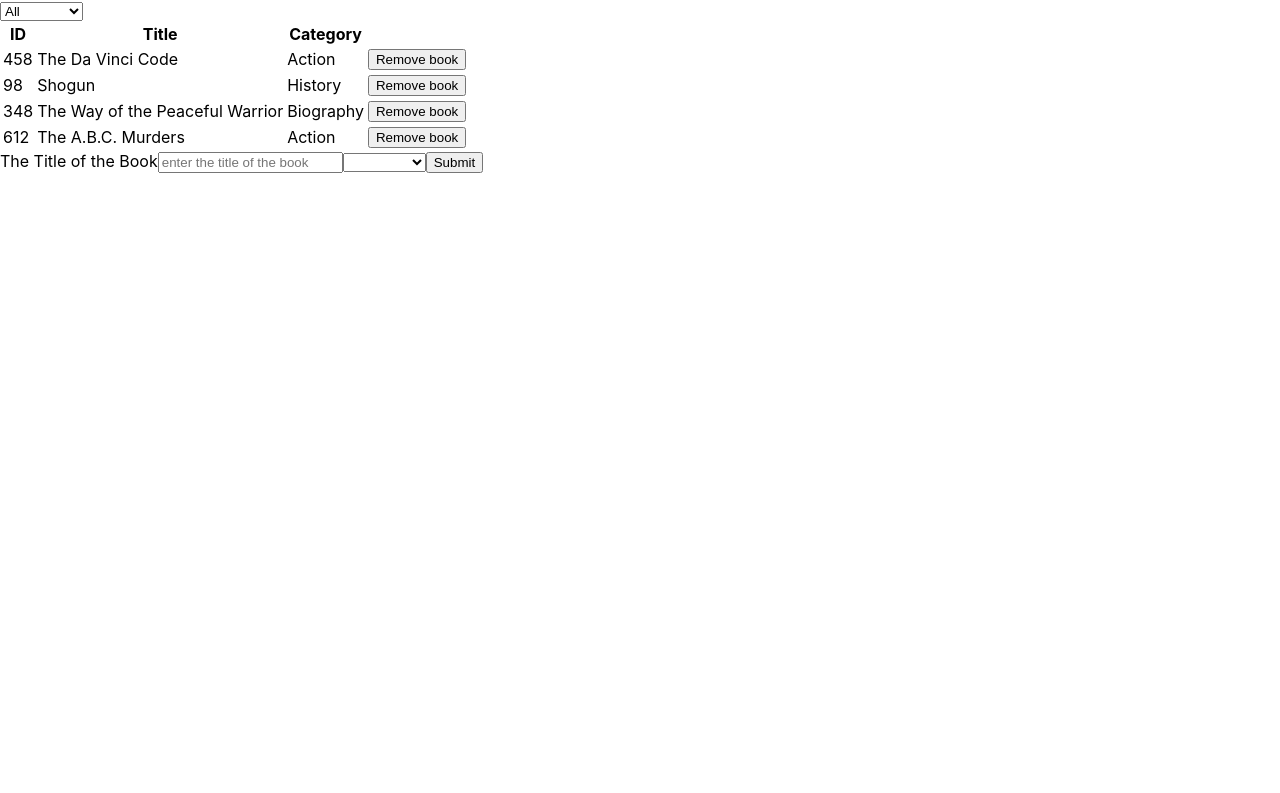
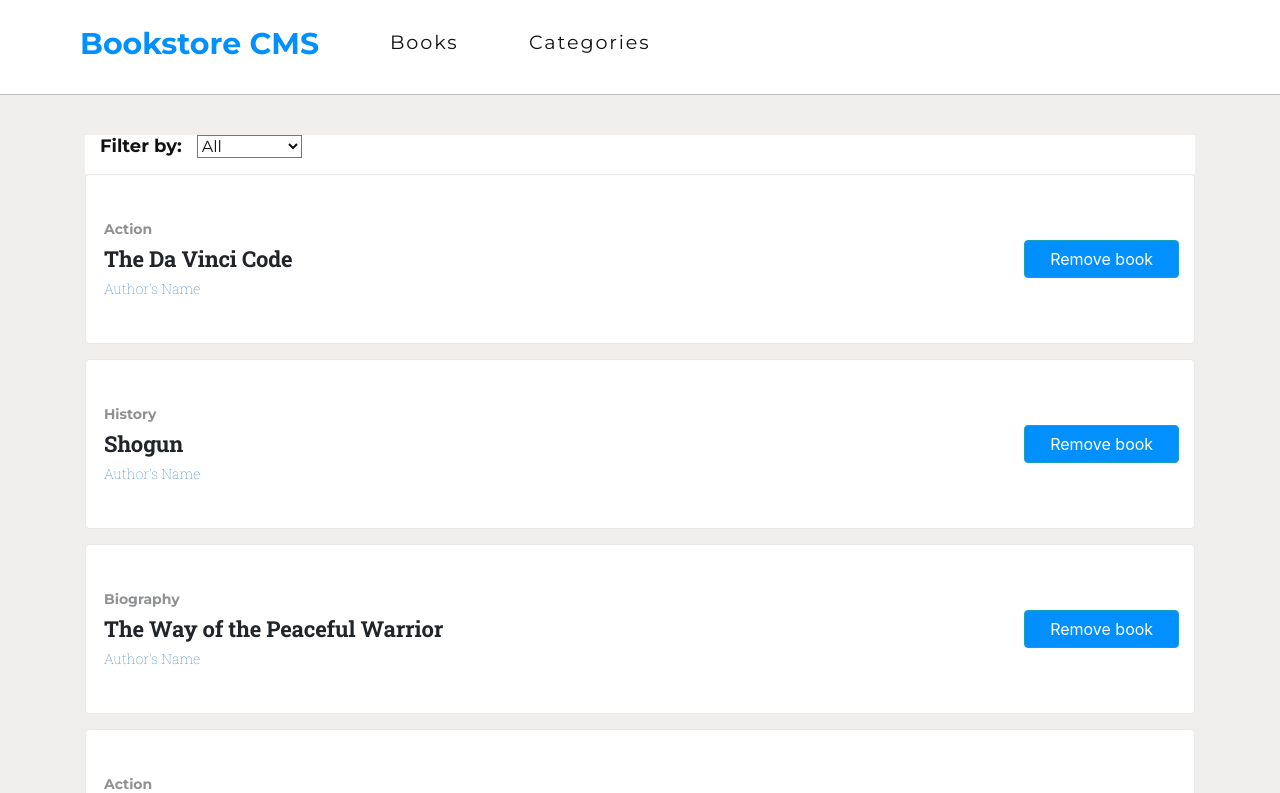
Before and after one commit to Mesi21/My_magic_bookstore, a React (Create React App) app: page / in a window 1280 px wide. Shown: the top 793 px of the page. Built offline with nearby package versions, Linux system fonts and the light colour scheme.

Commit message:
:art: started the styling of components

```diff
--- a/public/index.html
+++ b/public/index.html
@@ -8,6 +8,8 @@
       name="description"
       content="Web site created using create-react-app"
     />
+    <link rel="stylesheet" href="https://maxcdn.bootstrapcdn.com/font-awesome/4.6.1/css/font-awesome.min.css">
+    <link href="https://fonts.googleapis.com/css?family=Montserrat:400,700|Roboto+Slab:400,700&display=swap" rel="stylesheet">
     <title>React App</title>
   </head>
   <body>
--- a/src/components/App.js
+++ b/src/components/App.js
@@ -5,9 +5,16 @@ import BooksForm from '../containers/BooksForm';
 
 function App() {
   return (
-    <div className="App">
-      <BookList />
-      <BooksForm />
+    <div className="main">
+      <div className="nav">
+        <h1 className="Bookstore-CMS">Bookstore CMS</h1>
+        <h4 className="menu">Books</h4>
+        <h4 className="menu">Categories</h4>
+      </div>
+      <div className="container">
+        <BookList />
+        <BooksForm />
+      </div>
     </div>
   );
 }
--- a/src/components/Book.js
+++ b/src/components/Book.js
@@ -1,17 +1,25 @@
 import React from 'react';
 import PropTypes from 'prop-types';
+import '../style/Book.css';
 
 const Book = (
   {
     id, title, category, clickHandler,
   },
 ) => (
-  <tr>
-    <td>{id}</td>
-    <td>{title}</td>
-    <td>{category}</td>
-    <td><button type="button" onClick={() => clickHandler(id)}>Remove book</button></td>
-  </tr>
+  <div className="panel">
+    <div className="col col-md-10">
+      <span id="id">{id}</span>
+      <span id="categ">{category}</span>
+      <span id="title">{title}</span>
+      <span id="author">Author&apos;s Name</span>
+    </div>
+    <div className="col col-md-2">
+      <button className="btn btn-info" type="button" onClick={() => clickHandler(id)}>
+        Remove book
+      </button>
+    </div>
+  </div>
 );
 
 Book.propTypes = {
--- a/src/components/CategoryFilter.js
+++ b/src/components/CategoryFilter.js
@@ -8,13 +8,18 @@ const CategoryFilter = ({ handleFilterChange }) => {
   };
 
   return (
-    <select onChange={handleChange}>
+    <div className="filter">
+      <p>
+        Filter by:
+        <select className="filterSelect" onChange={handleChange}>
           {filterOpt.map((c) => (
             <option key={c.id} value={c.name}>
               {c.name}
             </option>
           ))}
         </select>
+      </p>
+    </div>
   );
 };
 
--- a/src/containers/BookList.js
+++ b/src/containers/BookList.js
@@ -5,6 +5,7 @@ import Book from '../components/Book';
 import { removeBook, changeFilter } from '../actions';
 import { catFilt } from '../utils/Options';
 import CategoryFilter from '../components/CategoryFilter';
+import '../style/index.css';
 
 const getBooksToDisplay = (state, books, filter) => {
   switch (filter) {
@@ -23,17 +24,9 @@ const mapDispatchToProps = dispatch => ({
 });
 
 const BookList = ({ books, handleRemove, handleFilterChange }) => (
-  <div>
+  <div className="book-list">
     <CategoryFilter handleFilterChange={(filter) => handleFilterChange(filter)} />
-    <table>
-      <thead>
-        <tr>
-          <th> ID </th>
-          <th> Title </th>
-          <th> Category </th>
-        </tr>
-      </thead>
-      <tbody>
+    <div className="books-rendered">
       {books.map(({ id, title, category }) => (
         <Book
           key={id}
@@ -43,8 +36,7 @@ const BookList = ({ books, handleRemove, handleFilterChange }) => (
           clickHandler={() => handleRemove({ id, title, category })}
         />
       ))}
-      </tbody>
-    </table>
+    </div>
   </div>
 );
 
--- a/src/containers/BooksForm.js
+++ b/src/containers/BooksForm.js
@@ -3,6 +3,8 @@ import PropTypes from 'prop-types';
 import { connect } from 'react-redux';
 import { createBook } from '../actions';
 import idGen from '../helpers/helper';
+import '../style/index.css';
+
 
 const category = [
   { id: 0, name: '' },
@@ -52,7 +54,7 @@ class BooksForm extends Component {
       <div>
         <form onSubmit={this.handleSubmit}>
           <label htmlFor="title">
-            The Title of the Book
+            Add a New Book
             <input
               type="text"
               placeholder="enter the title of the book"
--- a/src/index.js
+++ b/src/index.js
@@ -7,7 +7,7 @@ import App from './components/App';
 import mainReducer from './reducers';
 import idGen from './helpers/helper';
 import { catFilt } from './utils/Options';
-
+import 'bootstrap/dist/css/bootstrap.min.css';
 
 const stateInit = {
   books: [{ id: idGen(), title: 'The Da Vinci Code', category: 'Action' },
--- a/src/style/App.css
+++ b/src/style/App.css
@@ -0,0 +1,55 @@
+@import url('https://fonts.googleapis.com/css2?family=Montserrat:wght@100;400;700&display=swap');
+
+h1, h2, h3, h4, h5, h6, p {
+  margin: 0px;
+  padding: 0px;
+  background-color: #fff;
+}
+
+.menu {
+    color: #121212;
+    width: 59px;
+    height: 13px;
+    font-family: 'Montserrat', sans-serif;
+    font-weight: normal;
+    font-stretch: normal;
+    font-style: normal;
+    line-height: normal;
+    letter-spacing: 1.9px;
+}
+
+.nav{
+    width: 100%;
+    height: 95px;
+    background-color: #ffffff !important;
+    border-bottom: 1px solid rgb(187, 187, 187);
+    display: flex;
+    flex-direction: row;
+    justify-content: flex-start;
+    align-items: center;
+  }
+
+  .menu {
+    margin: 0px 40px;
+    padding: 0px 0px 35px 0px;
+    font-size: 1.2em;
+  }
+
+  .Bookstore-CMS {
+    margin-left: 80px;
+    width: 270px;
+    height: 37px;
+    font-family: 'Montserrat', sans-serif;
+    font-size: 30px;
+    font-weight: bold;
+    font-stretch: normal;
+    font-style: normal;
+    line-height: normal;
+    letter-spacing: normal;
+    color: #0290ff;
+    background-color: #fff !important;
+  }
+
+  .container {
+    width: 100%;
+  }
--- /dev/null
+++ b/src/style/Book.css
@@ -0,0 +1,80 @@
+@import url('https://fonts.googleapis.com/css2?family=Montserrat:wght@100;400;700&display=swap');
+@import url('https://fonts.googleapis.com/css2?family=Roboto+Slab:wght@100;400;700&display=swap');
+
+.panel {
+    margin: 15px 0px;
+    width: 100%;
+    height: 170px;
+    border: 1px solid #e8e8e8 !important;
+    background-color: #fff !important;
+    border-radius: 4px;
+    display: flex;
+    flex-direction: row;
+    justify-content: flex-start;
+    align-items: center;
+}
+
+span {
+    margin: 3px;
+}
+
+.col {
+    display: flex;
+    flex-direction: column;
+    background-color: #fff !important;
+}
+
+#id {
+    display: none;
+}
+
+#categ {
+  width: 100%;
+  height: 18px;
+  opacity: 0.5;
+  font-family: 'Montserrat', sans-serif;
+  font-size: 14px;
+  font-weight: bold;
+  font-stretch: normal;
+  font-style: normal;
+  line-height: normal;
+  letter-spacing: normal;
+  color: var(--black-three);
+  background-color: #fff !important;
+}
+
+#title {
+  width: 100%;
+  height: 29px;
+  font-family: 'Roboto Slab', serif;
+  font-size: 22px;
+  font-weight: bold;
+  font-stretch: normal;
+  font-style: normal;
+  line-height: normal;
+  letter-spacing: -0.2px;
+  color: var(--black-three);
+  background-color: #fff !important;
+}
+
+#author {
+  height: 19px;
+  width: 100%;
+  font-family: 'Roboto Slab', serif;
+  font-size: 14px;
+  font-weight: 300;
+  font-stretch: normal;
+  font-style: normal;
+  line-height: normal;
+  letter-spacing: normal;
+  color: #4386bf;
+  background-color: #fff !important;
+}
+
+button {
+    background-color: #0290ff !important;
+}
+
+button:hover {
+    cursor: pointer;
+  }
--- a/src/style/index.css
+++ b/src/style/index.css
@@ -1,17 +1,66 @@
-body {
-  margin: 0;
-  font-family: -apple-system, BlinkMacSystemFont, 'Segoe UI', 'Roboto', 'Oxygen',
-    'Ubuntu', 'Cantarell', 'Fira Sans', 'Droid Sans', 'Helvetica Neue',
-    sans-serif;
-  -webkit-font-smoothing: antialiased;
-  -moz-osx-font-smoothing: grayscale;
+@import url('https://fonts.googleapis.com/css2?family=Montserrat:wght@100;400;700&display=swap');
+
+* {
+  margin: 0px;
+  padding: 0px;
+  box-sizing: border-box;
+  background-color: #f1eeee;
 }
 
-code {
-  font-family: source-code-pro, Menlo, Monaco, Consolas, 'Courier New',
-    monospace;
+.book-list {
+  width: 100%;
+  margin: 40px 0px;
+  background-color: #fff !important;
 }
 
-table {
+.filter {
+  margin-top: 10px;
+  margin-left: 15px;
+  font-family: 'Montserrat', sans-serif;
+  background-color: #fff !important;
+  font-size: 18px;
+  font-weight: bold;
+  font-stretch: normal;
+  font-style: normal;
+  line-height: normal;
+  letter-spacing: normal;
+  color: #121212;
+}
 
+.filterSelect {
+  margin-left: 15px;
+  font-family: 'Montserrat', sans-serif;
+  background-color: #fff !important;
+  font-size: 16px;
+  line-height: normal;
+  letter-spacing: normal;
+  color: #121212;
 }
+
+form {
+  background-color: #fff !important;
+}
+
+label {
+  width: 174px;
+  height: 24px;
+  font-family: Montserrat;
+  font-size: 20px;
+  font-weight: bold;
+  font-stretch: normal;
+  font-style: normal;
+  line-height: normal;
+  letter-spacing: -0.18px;
+  color: #888888;
+  background-color: #fff !important;
+}
+
+input {
+  width: 1361px;
+  height: 1013px;
+  opacity: 0.2;
+  border-radius: 4px;
+  -webkit-filter: blur(50px);
+  filter: blur(50px);
+  background-color: var(--black-two);
+}
```
Lines whose indentation alone changed are shown as unchanged.
